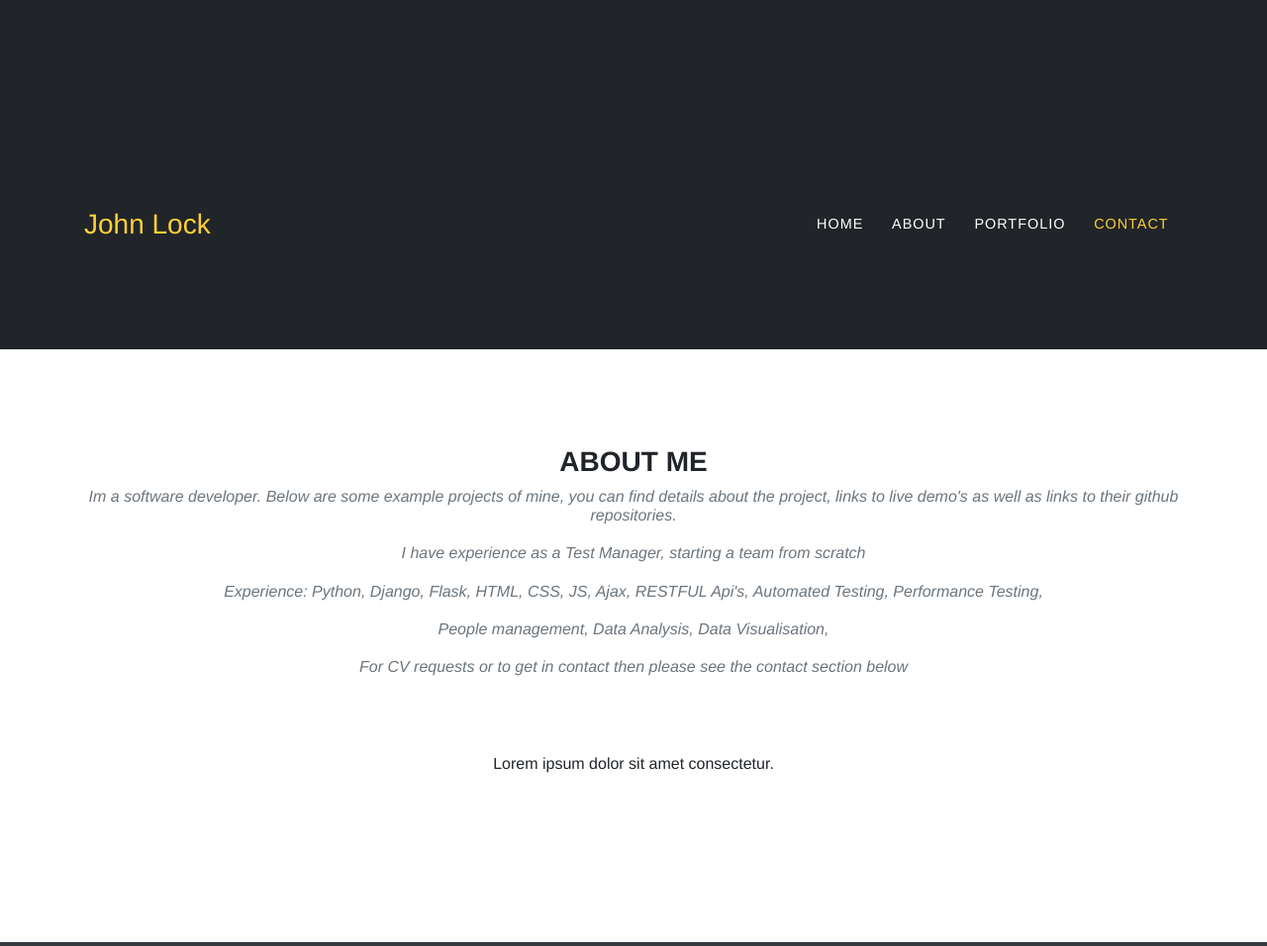
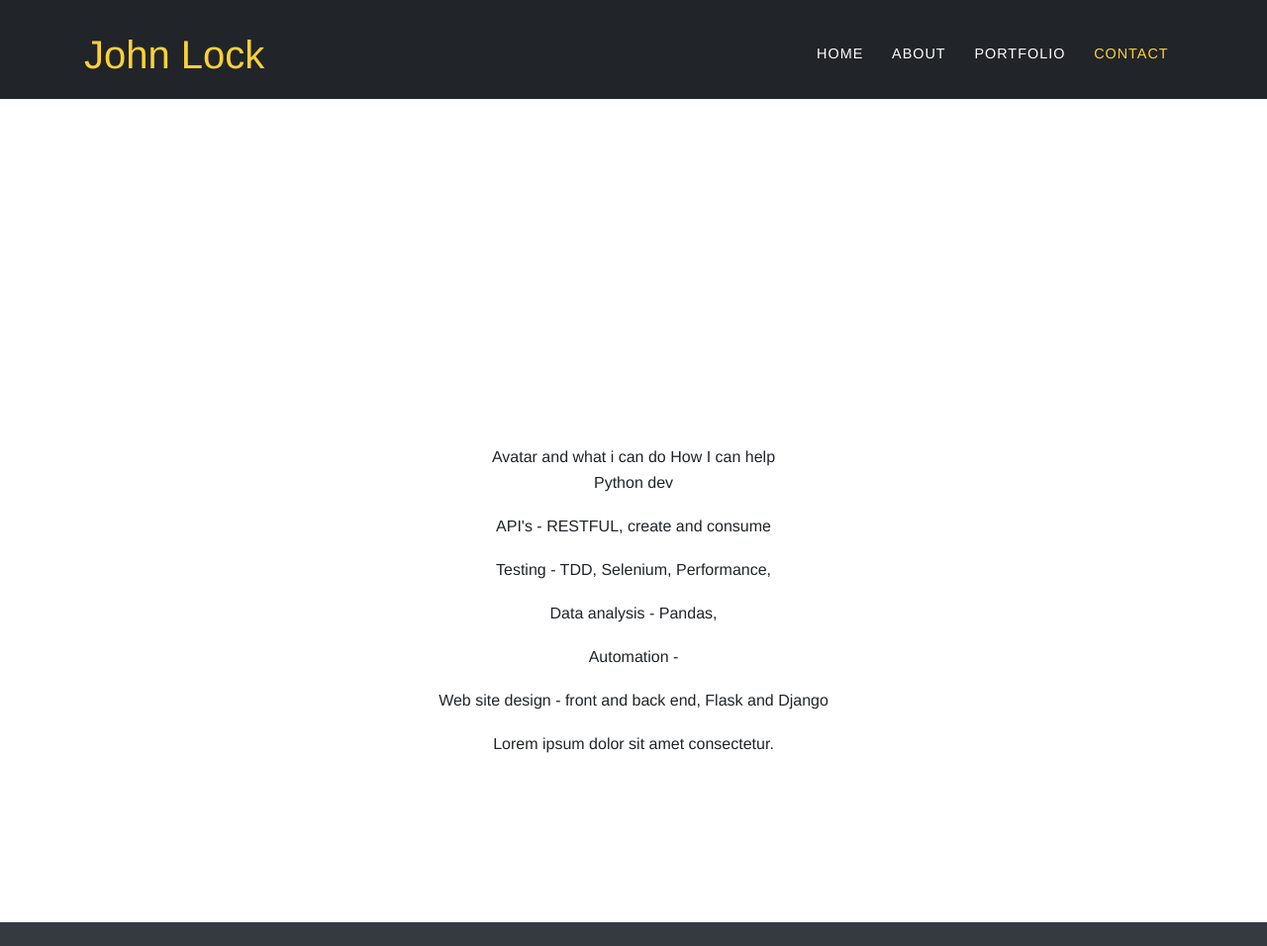
Before and after one commit to john-lock/portfolio_new, a Flask app: page / in a window 1280 px wide. Shown: the top 956 px of the page at 99% size. Run offline with Flask 2, Linux system fonts and the light colour scheme; some libraries are stand-ins or nearby versions.

Commit message:
info structure for modal and format update

```diff
--- a/app/static/css/custom.css
+++ b/app/static/css/custom.css
@@ -150,16 +150,16 @@ img::-moz-selection {
 
 @media (min-width:992px) {
     #mainNav {
-        padding-top: 200px;
-        padding-bottom: 100px;
-        -webkit-transition: padding-top .5s, padding-bottom .1s;
-        -moz-transition: padding-top .5s, padding-bottom .1s;
-        transition: padding-top .5s, padding-bottom .1s;
+        padding-top: 20px;
+        padding-bottom: 10px;
+        -webkit-transition: padding-top .1s, padding-bottom .1s;
+        -moz-transition: padding-top .1s, padding-bottom .1s;
+        transition: padding-top .1s, padding-bottom .1s;
         border: none;
         background-color: #212529
     }
     #mainNav .navbar-brand {
-        font-size: 1.75em;
+        font-size: 2.5em;
         -webkit-transition: all .3s;
         -moz-transition: all .3s;
         transition: all .3s
@@ -170,10 +170,11 @@ img::-moz-selection {
     #mainNav.navbar-shrink {
         padding-top: 0;
         padding-bottom: 0;
-        background-color: #212529
+        background-color:rgba(0, 0, 0, 0.5);
+
     }
     #mainNav.navbar-shrink .navbar-brand {
-        font-size: 1.25em;
+        font-size: 2.25em;
         padding: 12px 0
     }
 }
@@ -605,7 +606,9 @@ header.masthead .intro-text .intro-heading {
 section#contact {
     background-color: #212529;
     background-repeat: no-repeat;
-    background-position: center
+    background-position: center;
+
+background-image: repeating-linear-gradient(45deg, transparent, transparent 35px, rgba(255,255,255,.5) 35px, rgba(255,255,255,.5) 70px);
 }
 
 section#contact .section-heading {
--- a/app/templates/includes/modal1.html
+++ b/app/templates/includes/modal1.html
@@ -14,16 +14,16 @@
                   <h2 class="text-uppercase">Project Name</h2>
                   <p class="item-intro text-muted">Lorem ipsum dolor sit amet consectetur.</p>
                   <img class="img-fluid d-block mx-auto" src="img/portfolio/01-full.jpg" alt="">
-                  <p>Use this area to describe your project. Lorem ipsum dolor sit amet, consectetur adipisicing elit. Est blanditiis dolorem culpa incidunt minus dignissimos deserunt repellat aperiam quasi sunt officia expedita beatae cupiditate, maiores repudiandae, nostrum, reiciendis facere nemo!</p>
-                  <ul class="list-inline">
-                    <li>Date: January 2017</li>
-                    <li>Client: Threads</li>
-                    <li>Category: Illustration</li>
-                  </ul>
-                  <button class="btn btn-secondary" data-dismiss="modal" type="button">
-                    <i class="fa fa-times"></i>
-                    Close Project</button>
-                </div>
+                  <p> General description</p>
+                  <p> Live demo/github links</p>
+                  <p> tags of tech used</p>
+                  <p> 'What I did do'</p>
+                  <p> detailed tech stack</p>
+                  <p> 'Challenges'</p>
+                  <p> 'Result'</p>
+                  <p> 'what i would do differently'</p>
+
+                  </div>
               </div>
             </div>
           </div>
--- a/app/templates/index.html
+++ b/app/templates/index.html
@@ -1,14 +1,19 @@
 {% extends 'base.html' %}{% block content %}
-<section class="bg-light" id="home">
+<section class="about" id="home">
 
 </section>
 <section id="about">
     <div class="container">
         <div class="row">
             <div class="col-lg-12 text-center">
-                <h3 class="section-heading text-uppercase">About me</h3>
-                <h3 class="section-subheading text-muted"> Im a software developer. Below are some example projects of mine, you can find details about the project, links to live demo's as well as links to their github repositories. <br><br> I have experience as a Test Manager, starting a team from scratch   <br><br>Experience: Python, Django, Flask, HTML, CSS, JS, Ajax, RESTFUL Api's, Automated Testing, Performance Testing,  <br><br>
-                    People management, Data Analysis, Data Visualisation,   <br><br> For CV requests or to get in contact then please see the contact section below </h3>
+                Avatar and what i can do
+                <a>How I can help</a>
+                <p>Python dev</p>
+                <p>API's - RESTFUL, create and consume </p>
+                <p>Testing - TDD, Selenium, Performance, </p>
+                <p>Data analysis - Pandas, </p>
+                <p>Automation - </p>
+                <p>Web site design - front and back end, Flask and Django</p>
             </div>
         </div>
         <div class="col-lg-12 text-center">
@@ -24,11 +29,16 @@
     <div class="container">
         <div class="row">
             <div class="col-lg-12 text-center">
+                <div class="jumbotron">
+                <h3 class="section-heading text-uppercase">About me</h3>
+                <h3 class="section-subheading text-muted"> Im a software developer. Below are some example projects of mine, you can find details about the project, links to live demo's as well as links to their github repositories. <br><br> I have experience as a Test Manager, starting a team from scratch   <br><br>Experience includes: Python, Django, Flask, HTML, CSS, JS, Ajax, RESTFUL Api's, Automated Testing, Performance Testing,  <br><br>
+                     People management, Data Analysis, Data Visualisation,   <br><br> Contact details are below for general enquiries or CV requests </h3>
                 <h3 class="section-heading text-uppercase">Contact Me</h3>
+            </div>
             </div>
         </div>
         <div class="col-lg-12 text-center">
-            <p>Email, comment form</p>
+            <p></p>
         </div>
     </div>
 </section>
```
